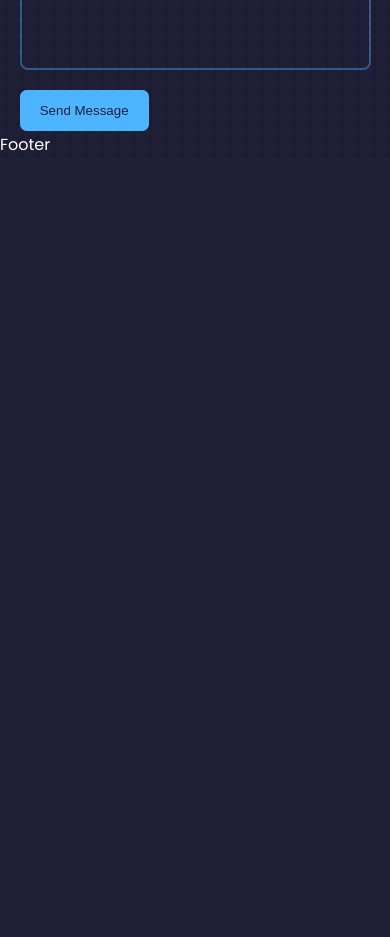
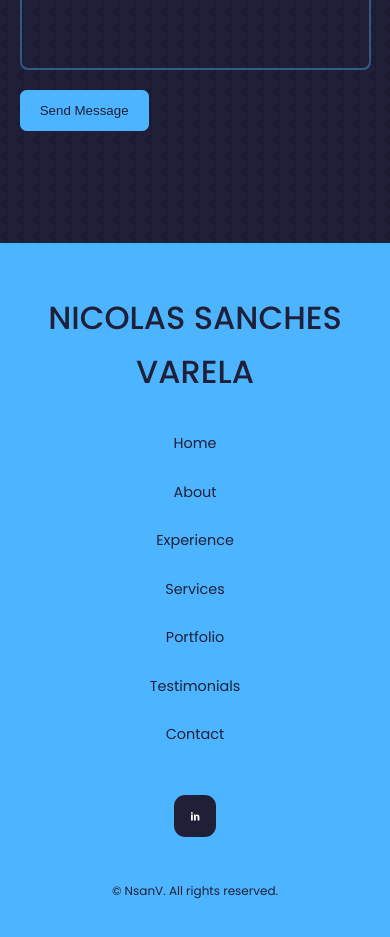
Before and after one commit to NsanVarela/portfolio, a React (Create React App) app: page / in a window 390 px wide. Shown: the part 9740-10677 px from the top of the page. Before the commit the page ends 9898 px from the top, so only its background shows below. Built offline with nearby package versions, Linux system fonts and the light colour scheme.

Commit message:
footer done with responsive

```diff
--- a/src/components/footer/Footer.jsx
+++ b/src/components/footer/Footer.jsx
@@ -1,9 +1,30 @@
 import React from 'react'
 import './footer.css'
+import {TiSocialLinkedin} from 'react-icons/ti'
 
 const Footer = () => {
     return (
-        <div>Footer</div>
+        <footer>
+            <a href='#' className='footer__logo'>NICOLAS SANCHES VARELA</a>
+
+            <ul className='permalinks'>
+                <li><a href='#'>Home</a></li>
+                <li><a href='#about'>About</a></li>
+                <li><a href='#experience'>Experience</a></li>
+                <li><a href='#services'>Services</a></li>
+                <li><a href='#portfolio'>Portfolio</a></li>
+                <li><a href='#testimonials'>Testimonials</a></li>
+                <li><a href='#contact'>Contact</a></li>
+            </ul>
+
+            <div className='footer__socials'>
+                <a href='www.linkedin.com/in/nsanchesvarela'><TiSocialLinkedin /></a>
+            </div>
+
+            <div className='footer__copyright'>
+                <small>&copy; NsanV. All rights reserved.</small>
+            </div>
+        </footer>
     )
 }
 
--- a/src/components/footer/footer.css
+++ b/src/components/footer/footer.css
@@ -0,0 +1,66 @@
+footer {
+    background: var(--color-primary);
+    padding: 3rem 0;
+    text-align: center;
+    font-size: 0.9rem;
+    margin-top: 7rem;
+}
+
+footer a {
+    color: var(--color-bg);
+}
+
+.footer__logo {
+    font-size: 2rem;
+    font-weight: 500;
+    margin-bottom: 2rem;
+    display: inline-block;
+}
+
+.permalinks {
+    display: flex;
+    flex-wrap: wrap;
+    justify-content: center;
+    gap: 2rem;
+    margin: 0 auto 3rem;
+}
+
+.footer__socials {
+    display: flex;
+    justify-content: center;
+    gap: 1rem;
+    margin-bottom: 4rem;
+}
+
+.footer__socials a {
+    background: var(--color-bg);
+    color: var(--color-white);
+    padding: 0.8rem;
+    border-radius: 0.7rem;
+    display: flex;
+    border: 1px solid transparent;
+}
+
+.footer__socials a:hover {
+    background: transparent;
+    color: var(--color-bg);
+    border-color: var(--color-bg);
+}
+
+.footer__copyright {
+    margin-bottom: 4rem;
+    color: var(--color-bg);
+}
+
+
+/* ================ MEDIA QUERIES (SMALL DEVICES) ======================= */
+@media screen and (max-width: 600px) {
+    .permalinks {
+        flex-direction: column;
+        gap: 1.5rem;
+    }
+
+    .footer__socials {
+        margin-bottom: 2.6rem;
+    }
+}
```
